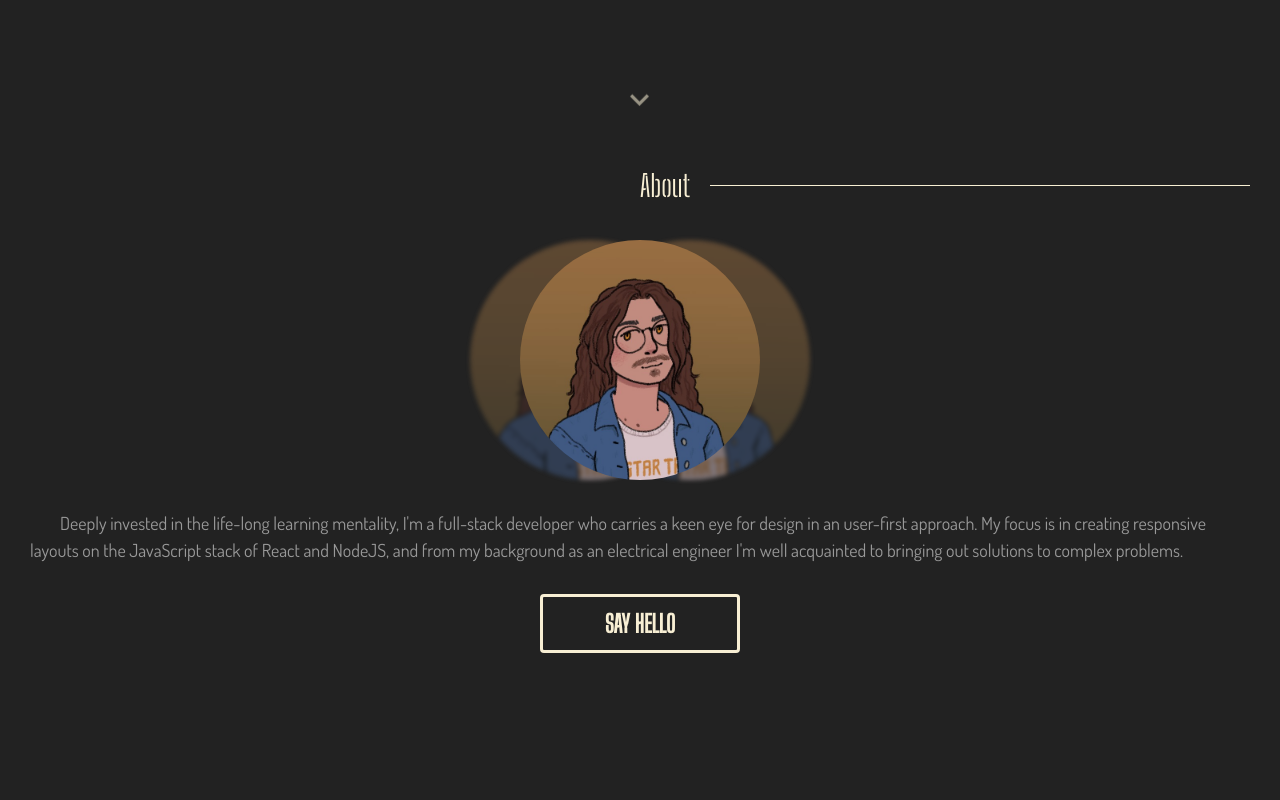
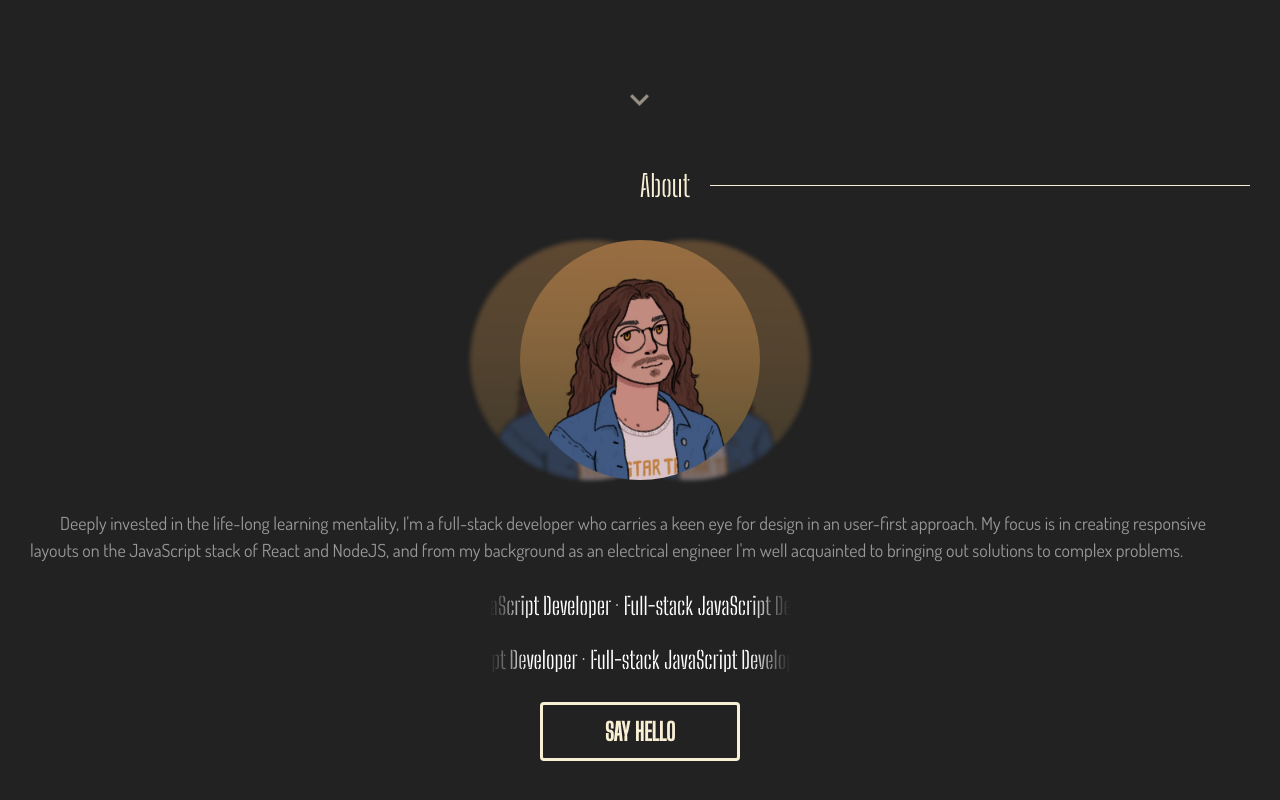
Before and after one commit to pklepa/portfolio, a Next.js app: page / in a window 1280 px wide. Shown: the part 660-1460 px from the top of the page. Built offline with nearby package versions, Linux system fonts and the light colour scheme.

Commit message:
Implements scrollingText

```diff
--- a/src/components/AboutSection.tsx
+++ b/src/components/AboutSection.tsx
@@ -4,6 +4,7 @@ import styles from '../styles/components/AboutSection.module.scss';
 import SectionHeader from './SectionHeader';
 import ProfilePic from './ProfilePic';
 import Button from './Button';
+import ScrollingText from './ScrollingText';
 
 function AboutSection(): ReactElement {
   return (
@@ -21,6 +22,9 @@ function AboutSection(): ReactElement {
           well acquainted to bringing out solutions to complex problems.
         </p>
 
+        <ScrollingText direction="left" />
+        <ScrollingText direction="right" />
+
         <Button text="Say Hello" isPrimary />
       </div>
     </div>
--- /dev/null
+++ b/src/components/ScrollingText.tsx
@@ -0,0 +1,20 @@
+import React, { ReactElement } from 'react';
+import styles from '../styles/components/ScrollingText.module.scss';
+
+interface Props {
+  direction: 'left' | 'right';
+}
+
+function ScrollingText({ direction }: Props): ReactElement {
+  return (
+    <div className={styles.container}>
+      <span className={direction === 'left' ? styles.toLeft : styles.toRight}>
+        Full-stack JavaScript Developer &middot; Full-stack JavaScript Developer
+        &middot; Full-stack JavaScript Developer &middot; Full-stack JavaScript
+        Developer &middot;
+      </span>
+    </div>
+  );
+}
+
+export default ScrollingText;
--- /dev/null
+++ b/src/styles/components/ScrollingText.module.scss
@@ -0,0 +1,52 @@
+@import '../mixins/animations.scss';
+
+.container {
+  display: flex;
+  align-items: center;
+  width: 300px;
+  overflow: hidden;
+
+  margin-top: 30px;
+  position: relative;
+
+  &::before {
+    content: '';
+    position: absolute;
+    top: 0;
+    left: 0;
+
+    background-image: linear-gradient(to right, var(--black), transparent);
+    height: 100%;
+    width: 40px;
+
+    z-index: 10;
+  }
+
+  &::after {
+    content: '';
+    position: absolute;
+    top: 0;
+    right: 0;
+
+    background-image: linear-gradient(to left, var(--black), transparent);
+    height: 100%;
+    width: 40px;
+
+    z-index: 10;
+  }
+
+  span {
+    color: var(--white);
+    font-size: 24px;
+    font-family: 'Big Shoulders Stencil Display', cursive;
+    white-space: nowrap;
+
+    &.toLeft {
+      @include scrollTextToLeft();
+    }
+
+    &.toRight {
+      @include scrollTextToRight();
+    }
+  }
+}
--- a/src/styles/globals.css
+++ b/src/styles/globals.css
@@ -2,6 +2,7 @@
   --black: #222;
   --black-deep: #000;
   --grey: #999;
+  --white: #fff;
   --primary: #f8efd4;
 
   font-size: 18px;
--- a/src/styles/mixins/animations.scss
+++ b/src/styles/mixins/animations.scss
@@ -7,3 +7,20 @@
     background-position: 100% 50%;
   }
 }
+
+@mixin scrollTextToLeft {
+  animation: scrollText 8s linear infinite;
+}
+
+@mixin scrollTextToRight {
+  animation: scrollText 8s linear infinite reverse;
+}
+
+@keyframes scrollText {
+  0% {
+    transform: translateX(0);
+  }
+  100% {
+    transform: translateX(-50%);
+  }
+}
```
